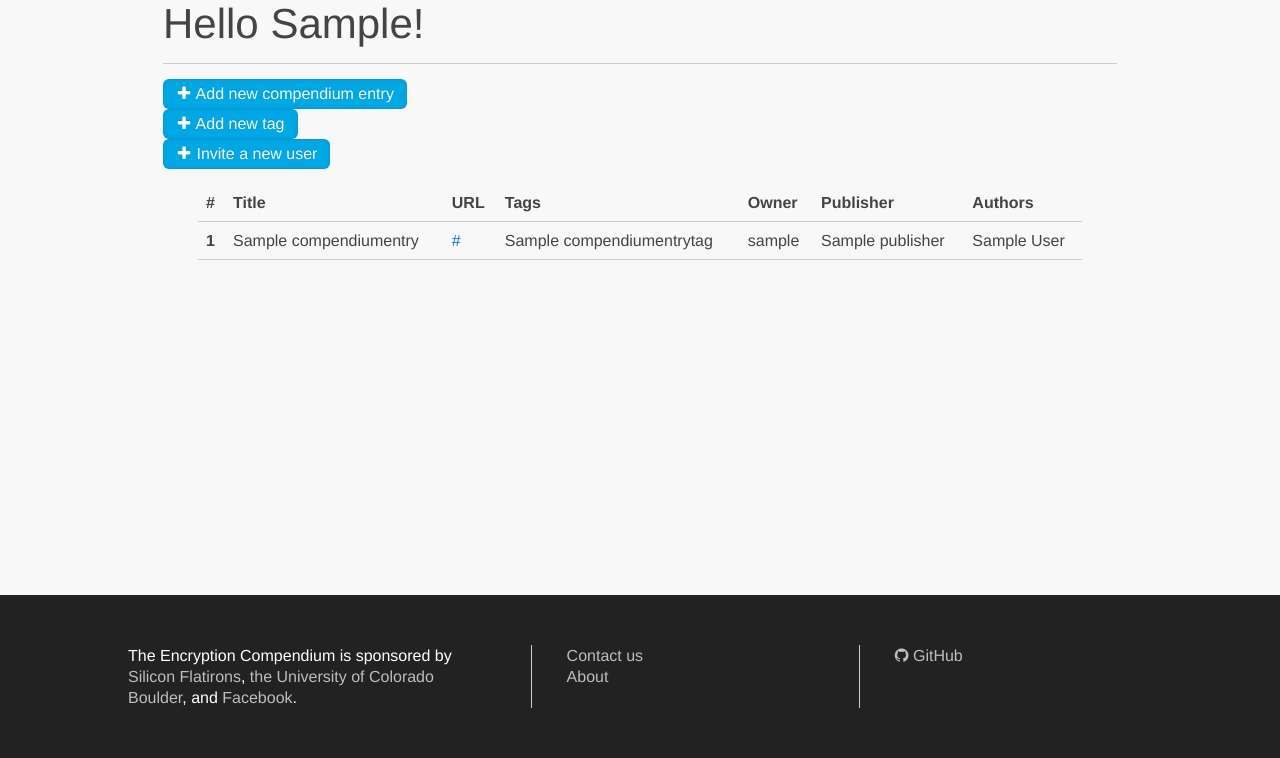
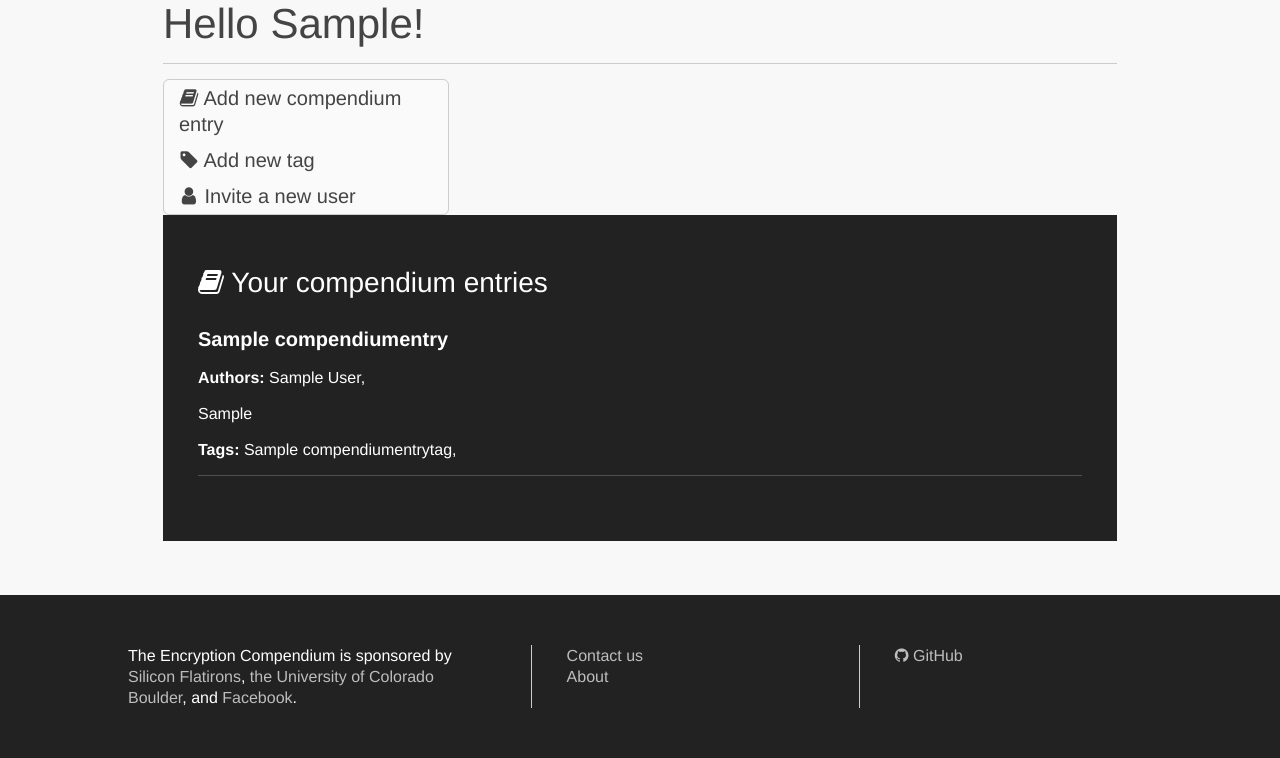
Before and after one commit to The-Encryption-Compendium/the-encryption-compendium, a Django app: page /research/dashboard in a window 1280 px wide. Shown: the part 42-800 px from the top of the page. Run offline with Django 3.2, Linux system fonts and the light colour scheme; a user stored in the database is signed in; tables that the repository leaves empty hold one stand-in row (values such as "Sample post").

Commit message:
Improve how compendium entries are displayed to their owner in the research dashboard. Fixes #32.

```diff
--- a/src/research_assistant/forms/compendium_forms.py
+++ b/src/research_assistant/forms/compendium_forms.py
@@ -44,10 +44,7 @@ class CompendiumEntryForm(forms.ModelForm):
         widgets = {
             "title": forms.TextInput(attrs={"class": "uk-form-width-large"}),
             "abstract": forms.Textarea(
-                attrs={
-                    # Use UIkit to render the abstract as Markdown
-                    "data-uk-htmleditor": "{markdown:true}",
-                }
+                attrs={"class": "uk-form-width-large uk-width-1-1",},
             ),
             "url": URLTextInput(attrs={"class": "uk-form-width-large"}),
             "tags": TagCheckboxSelectMultiple(
--- a/src/research_assistant/views/research_interface_views.py
+++ b/src/research_assistant/views/research_interface_views.py
@@ -17,29 +17,8 @@ def research_dashboard(request):
     """
     View for the user's homepage.
     """
-    context = {"entries": []}
-    all_entries = CompendiumEntry.objects.all()
-    for entry in all_entries:
-        entry_dict = {
-            "id": entry.id,
-            "url": entry.url,
-            "title": entry.title,
-            "owner": entry.owner,
-        }
-        tags_query_set = entry.tags.all()
-        tags = []
-        for tag in tags_query_set:
-            tags.append(tag.tagname)
-        entry_dict["tags"] = ", ".join(tags)
-        entry_dict["publisher_name"] = (
-            entry.publisher.publishername if entry.publisher else "Not Known"
-        )
-        authors_query_set = entry.authors.all()
-        authors = []
-        for author in authors_query_set:
-            authors.append(author.authorname)
-        entry_dict["authors"] = ", ".join(authors)
-        context["entries"].append(entry_dict)
+    owned_entries = CompendiumEntry.objects.filter(owner=request.user)
+    context = {"entries": owned_entries}
     return render(request, "dashboard.html", context=context)
 
 
--- a/src/templates/dashboard.html
+++ b/src/templates/dashboard.html
@@ -7,81 +7,44 @@
 
 {{ block.super }}
 {% load static %}
-<div class="container mx-md-n5">
-  <ul class="uk-list">
+<ul class="uk-text-large uk-nav uk-nav-side uk-panel uk-panel-box uk-width-medium-3-10">
 
   {# Button to add new compendium entries #}
   <li>
     <a id="new_article_link" href="{% url 'research new article' %}">
-        <button class="uk-button uk-button-primary">
-          <div class="my-1">
-            <i class="uk-icon-justify uk-icon-plus"></i>
+      <i class="uk-icon-justify uk-icon-book"></i>
       Add new compendium entry
-          </div>
-        </button>
     </a>
   </li>
 
   {# Button to add new tags #}
   <li>
     <a id="new_tag_link" href="{% url 'research add tag' %}">
-        <button class="uk-button uk-button-primary">
-          <div class="my-1">
-            <i class="uk-icon-justify uk-icon-plus"></i>
+      <i class="uk-icon-justify uk-icon-tag"></i>
       Add new tag
-          </div>
-        </button>
     </a>
   </li>
 
   {% if request.user.is_staff %}
   <li>
     <a id="invite_user_button" href="{% url 'add new user' %}">
-        <button class="uk-button uk-button-primary">
-          <div class="my-1">
-            <i class="uk-icon-justify uk-icon-plus"></i>
+      <i class="uk-icon-justify uk-icon-user"></i>
       Invite a new user
-          </div>
-        </button>
     </a>
   </li>
   {% endif %}
 </ul>
 
-  </div>
-  <div class="uk-container">
-    <table class="uk-table">
-      <thead>
-        <tr>
-          <th scope="col">#</th>
-          <th scope="col">Title</th>
-          <th scope="col">URL</th>
-          <th scope="col">Tags</th>
-          <th scope="col">Owner</th>
-          <th scope="col">Publisher</th>
-          <th scope="col">Authors</th>
-        </tr>
-      </thead>
-      <tbody>
+<div class="uk-block uk-block-secondary uk-contrast">
+  <div class="uk-container uk-container-center">
+    <h2 class="uk-h2">
+      <i class="uk-icon-book"></i>
+      Your compendium entries
+    </h2>
     {% for entry in entries %}
-          <tr>
-              <th scope="row">{{ entry.id }}</th>
-              <td>{{ entry.title }}</td>
-              <td>
-                {% if entry.url %}
-                <a href="{{ entry.url }}">
-                  {{ entry.url }}
-                </a>
-                {% endif %}
-              </td>
-              <td>{{ entry.tags }}</td>
-              <td>{{ entry.owner }}</td>
-              <td>{{ entry.publisher_name }}</td>
-              <td>{{ entry.authors }}</td>
-          </tr>
-          {%endfor%}
-      </tbody>
-    </table>
+      {% include 'includes/entry_snippet.html' with entry=entry only %}
+      <hr>
+    {% endfor %}
   </div>
 </div>
 
--- /dev/null
+++ b/src/templates/includes/entry_snippet.html
@@ -0,0 +1,31 @@
+{% comment %}
+A template for displaying a brief summary of a compendium entry.
+{% endcomment %}
+
+<h3 class="uk-h3 uk-text-bold">
+  {{ entry.title }}
+</h3>
+
+{% with authors=entry.authors.all %}
+{% if authors %}
+<p>
+  <span class="uk-text-bold">Authors:</span>
+  {% for author in authors %}
+  {{ author.authorname }},
+  {% endfor %}
+</p>
+{% endif %}
+{% endwith %}
+
+<p class="uk-text-break">{{ entry.abstract }}</p>
+
+{% with tags=entry.tags.all %}
+{% if tags %}
+<p>
+  <span class="uk-text-bold">Tags:</span>
+  {% for tag in tags %}
+  {{ tag.tagname }},
+  {% endfor %}
+</p>
+{% endif %}
+{% endwith %}
--- a/src/templates/new_article.html
+++ b/src/templates/new_article.html
@@ -86,6 +86,8 @@ function addFields(edit=false){
   }
 }
 </script>
+{% comment %}
+Markdown support
 <script src="{% static 'codemirror/lib/codemirror.js' %}"></script>
 <script src="{% static 'codemirror/mode/markdown/markdown.js' %}"></script>
 <script src="{% static 'codemirror/addon/mode/overlay.js' %}"></script>
@@ -93,4 +95,5 @@ function addFields(edit=false){
 <script src="{% static 'codemirror/mode/gfm/gfm.js' %}"></script>
 <script src="{% static 'js/marked.min.js' %}"></script>
 <script src="{% static 'js/components/htmleditor.min.js' %}"></script>
+{% endcomment %}
 {% endblock %}
```
Lines whose indentation alone changed are shown as unchanged.
